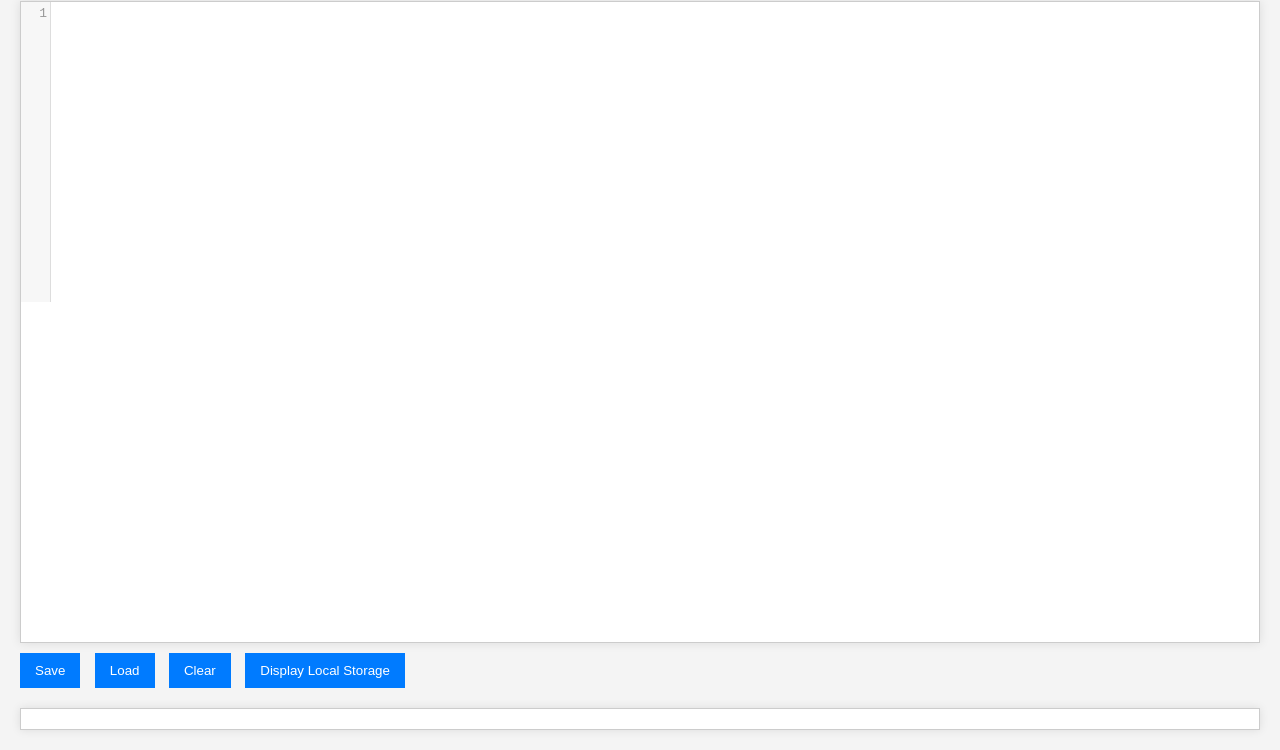
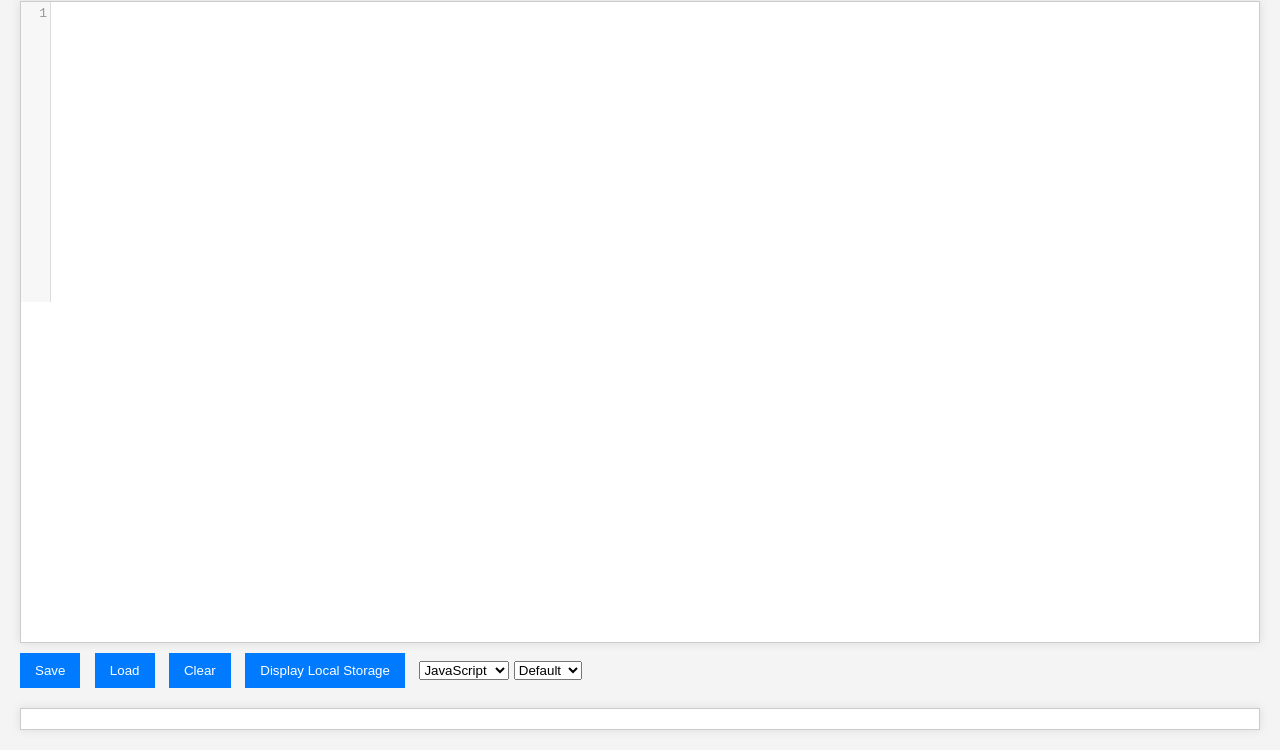
Before and after one commit to srriad6889/Hin-Bass, a plain HTML site: page index.html in a window 1280 px wide. Shown: the part 99-849 px from the top of the page. Drawn offline with nearby package versions, Linux system fonts and the light colour scheme.

Commit message:
Update index.html"Add language and theme selection

```diff
--- a/index.html
+++ b/index.html
@@ -6,6 +6,9 @@
     <title>Enhanced Editor App</title>
     <!-- Include CodeMirror CSS -->
     <link rel="stylesheet" href="https://cdnjs.cloudflare.com/ajax/libs/codemirror/5.65.5/codemirror.min.css">
+    <!-- Include CodeMirror Themes -->
+    <link rel="stylesheet" href="https://cdnjs.cloudflare.com/ajax/libs/codemirror/5.65.5/theme/dracula.min.css">
+    <link rel="stylesheet" href="https://cdnjs.cloudflare.com/ajax/libs/codemirror/5.65.5/theme/eclipse.min.css">
     <style>
         body {
             font-family: Arial, sans-serif;
@@ -51,11 +54,25 @@
         <button onclick="loadContent()">Load</button>
         <button onclick="clearContent()">Clear</button>
         <button onclick="displayLocalStorage()">Display Local Storage</button>
+        <select id="languageSelect" onchange="changeLanguage()">
+            <option value="javascript">JavaScript</option>
+            <option value="python">Python</option>
+            <option value="xml">HTML/XML</option>
+            <option value="css">CSS</option>
+        </select>
+        <select id="themeSelect" onchange="changeTheme()">
+            <option value="default">Default</option>
+            <option value="dracula">Dracula</option>
+            <option value="eclipse">Eclipse</option>
+        </select>
     </div>
     <div id="localStorageContent"></div>
     <!-- Include CodeMirror JavaScript -->
     <script src="https://cdnjs.cloudflare.com/ajax/libs/codemirror/5.65.5/codemirror.min.js"></script>
     <script src="https://cdnjs.cloudflare.com/ajax/libs/codemirror/5.65.5/mode/javascript/javascript.min.js"></script>
+    <script src="https://cdnjs.cloudflare.com/ajax/libs/codemirror/5.65.5/mode/python/python.min.js"></script>
+    <script src="https://cdnjs.cloudflare.com/ajax/libs/codemirror/5.65.5/mode/xml/xml.min.js"></script>
+    <script src="https://cdnjs.cloudflare.com/ajax/libs/codemirror/5.65.5/mode/css/css.min.js"></script>
     <script>
         // Initialize CodeMirror on the div with id 'editor'
         const editor = CodeMirror(document.getElementById('editor'), {
@@ -102,6 +119,20 @@
             }
         }
 
+        // Function to change the language mode
+        function changeLanguage() {
+            const language = document.getElementById('languageSelect').value;
+            editor.setOption('mode', language);
+            console.log(`Language changed to: ${language}`);
+        }
+
+        // Function to change the theme
+        function changeTheme() {
+            const theme = document.getElementById('themeSelect').value;
+            editor.setOption('theme', theme);
+            console.log(`Theme changed to: ${theme}`);
+        }
+
         // Auto-save content every 10 seconds
         setInterval(saveContent, 10000);
 
```
